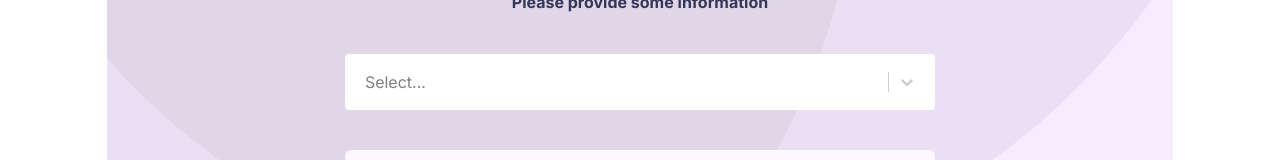
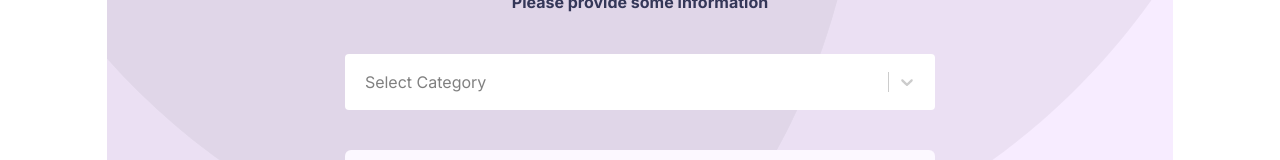
Before and after one commit to Salt-RASOR/clean-relay, a Next.js app: page /new-report/information in a window 1280 px wide. Shown: the part 132-292 px from the top of the page. Built offline with nearby package versions, Linux system fonts and the light colour scheme; no server answers; the database is empty.

Commit message:
feat: select category text

```diff
--- a/app/new-report/information/page.tsx
+++ b/app/new-report/information/page.tsx
@@ -118,6 +118,7 @@ const Page = () => {
           loadingMessage={() => "Loading..."}
           noOptionsMessage={() => "Loading..."}
           styles={customStyles}
+          placeholder="Select Category"
         />
         <TextArea
           defaultValue={newDescription}
```
